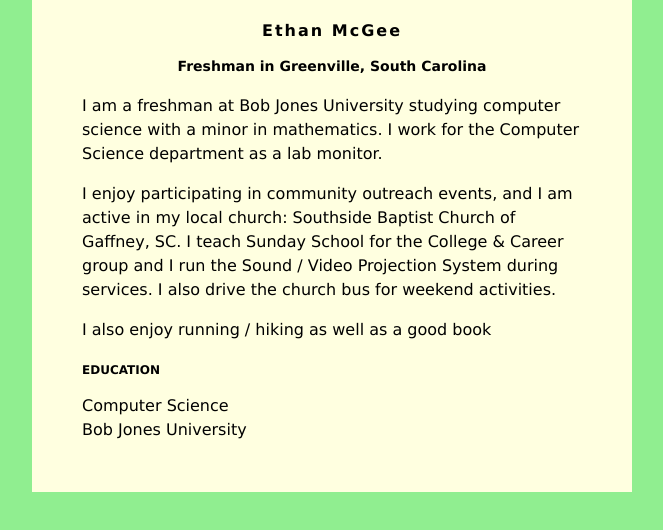
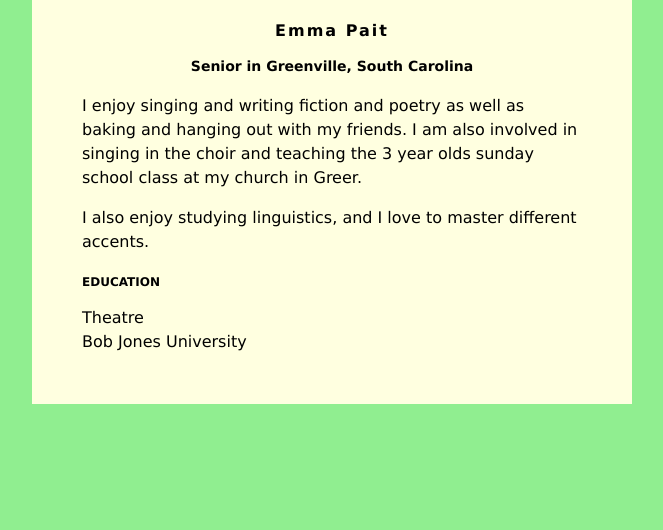
Before and after one commit to Epait447/Epait447.github.io, a plain HTML site: page index.html in a window 1280 px wide. Shown: the whole page, without its empty margins (308-971 px from the left). Drawn offline with Linux system fonts and the light colour scheme.

Commit message:
Update index.html

```diff
--- a/index.html
+++ b/index.html
@@ -30,19 +30,19 @@ h3 {
 </head>
 <body>
     <div id="content">
-        <h1>Ethan McGee</h1>
-        <h2>Freshman in Greenville, South Carolina</h2>
+        <h1>Emma Pait</h1>
+        <h2>Senior in Greenville, South Carolina</h2>
 
-         <p>I am a freshman at Bob Jones University studying computer science with a minor in mathematics. I work for the Computer Science department as a lab monitor.</p>
+         <pI am a theatre major at Bob Jones University, and I work in town at Leslie's Pool Supply. I will be getting married in May and moving to the Atlanta area.</p>
          <p>
-            I enjoy participating in community outreach events, and I am active in my local church: Southside Baptist Church of Gaffney, SC.  I teach Sunday School for the College &amp; Career group and I run the Sound / Video Projection System during services.  I also drive the church bus for weekend activities.
+            I enjoy singing and writing fiction and poetry as well as baking and hanging out with my friends. I am also involved in singing in the choir and teaching the 3 year olds sunday school class at my church in Greer.
          </p>
          <p>
-            I also enjoy running / hiking as well as a good book
+            I also enjoy studying linguistics, and I love to master different accents.
          </p>
 
         <h3>EDUCATION</h3>
-        Computer Science<br>
+        Theatre <br>
         Bob Jones University
     </div>
 
```
